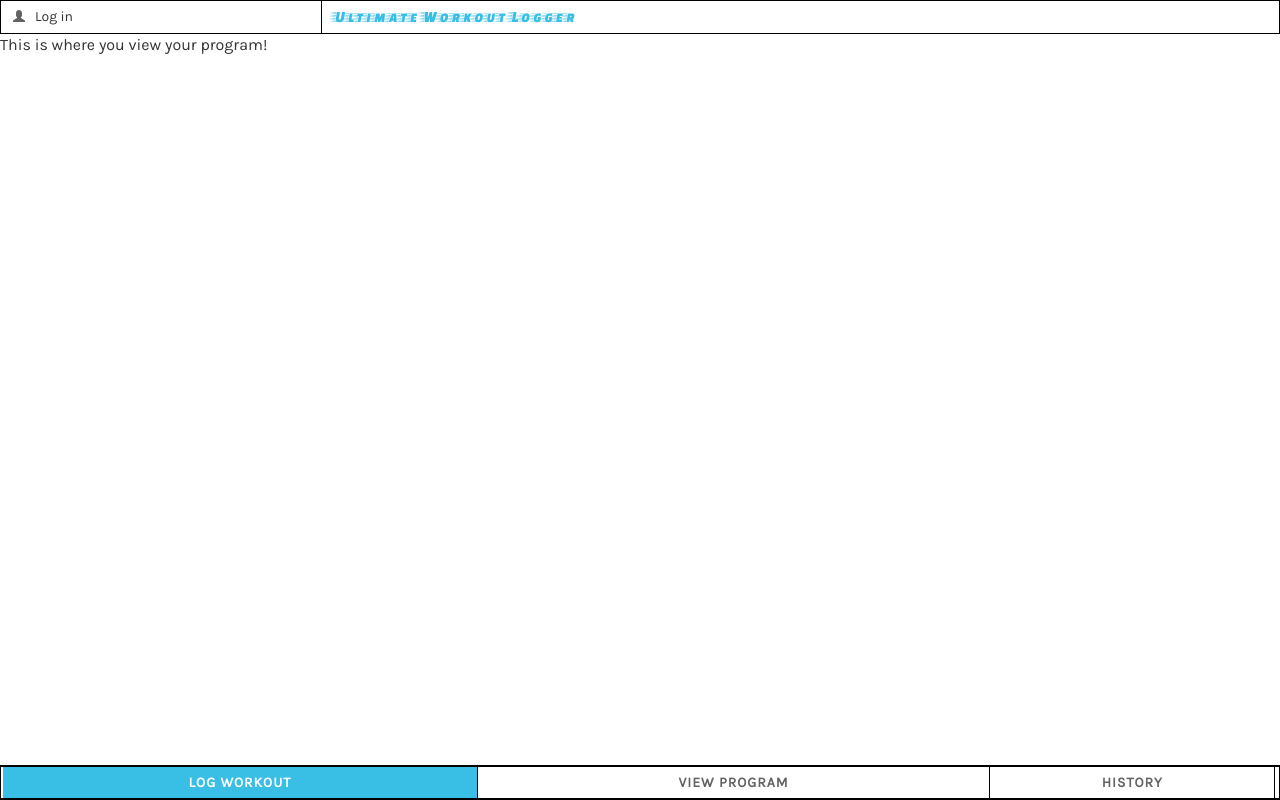
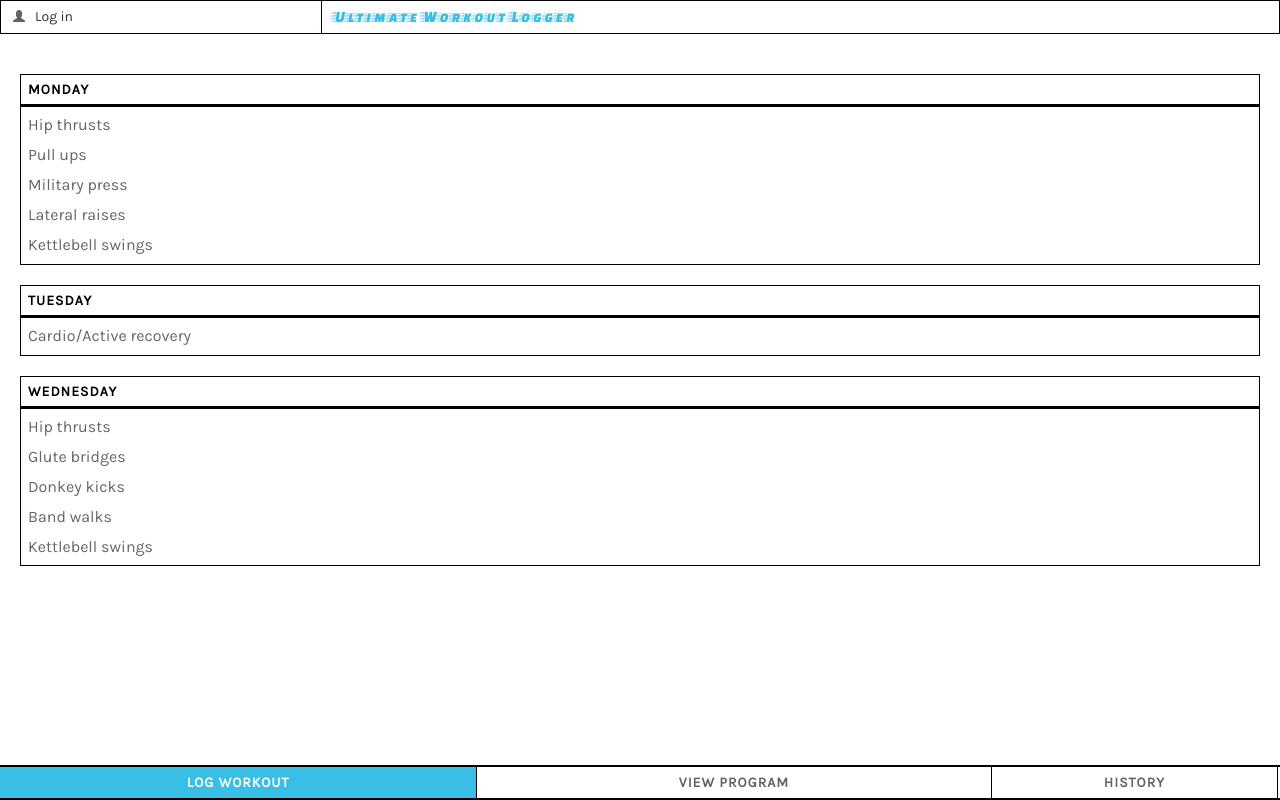
Before and after one commit to zippeellii/workout-logger-frontend, a React (Create React App) app: page /view-program in a window 1280 px wide. Built offline with nearby package versions, Linux system fonts and the light colour scheme.

Commit message:
program and programday components

```diff
--- a/src/App.css
+++ b/src/App.css
@@ -11,6 +11,16 @@ body {
   padding: 0;
   font-family: 'Karla', sans-serif;
   font-size: 16px;
+  font-weight: normal;
+  color: #666;
+}
+
+h3 {
+  font-size: 14px;
+  font-weight: bold;
+  text-transform: uppercase;
+  color: #000;
+  letter-spacing: 1px
 }
 
 .UWL-logo {
@@ -38,9 +48,18 @@ body {
   background-color: #F7027D;
 }
 
-.btn-primary:active, .btn-primary:hover {
+.btn-primary:active, .btn-primary:hover, .btn-primary:focus {
+  background-color: #C10162;
+}
 
+.btn-info {
+  background-color: #000;
 }
+
+.btn-info:active, .btn-info:hover, .btn-info:focus {
+  background-color: #000;
+}
+
 
 .btn-large {
   padding: 10px 65px;
@@ -78,7 +97,8 @@ table.nav {
 
 .nav {
   width: 100%;
-  border: 1px solid #000;
+  border-top: 1px solid #000;
+  border-bottom: 1px solid #000;
   height: 32px;
 }
 
@@ -95,3 +115,54 @@ table.nav {
 .nav td.active a {
   color: #FFF;
 }
+
+.nav td a.active {
+  color: #006ff1;
+}
+
+.dropdown button {
+  border: 1px solid #ddd;
+  border-radius: 3px;
+}
+
+.program-day {
+  width: 100%;
+  border: 1px solid #000;
+  height: 32px;
+  text-align: left;
+  margin: 20px 0px;
+}
+
+/*.program-day td, .program-day tr {
+  border-collapse: collapse;
+}*/
+
+.program-day thead {
+  border-bottom: 3px solid #000;
+}
+
+.program-day h3 {
+  margin: 7px;
+}
+
+.program-day p {
+  margin: 7px;
+}
+
+.centered-content {
+  text-align: center;
+}
+
+.anchored-bottom {
+  position:fixed;
+  bottom:70px;
+}
+
+.fake-btn-block {
+  width: 300px;
+  margin: 20px 0px 0px;
+}
+
+.padding-inside {
+  padding: 20px;
+}
--- a/src/components/Header.js
+++ b/src/components/Header.js
@@ -1,5 +1,5 @@
 import React, { Component } from 'react';
-import { DropdownButton, MenuItem, Button } from 'react-bootstrap';
+import { Button } from 'react-bootstrap';
 
 class Header extends Component {
 	render() {
--- a/src/components/LogWorkout.js
+++ b/src/components/LogWorkout.js
@@ -1,9 +1,22 @@
 import React, { Component } from 'react';
+import { Button, DropdownButton, MenuItem, Row, Col } from 'react-bootstrap';
 
 class LogWorkout extends Component {
 	render() {
 		return (
-			<div>This is where you log a workout!</div>
+			<Row>
+				<Col xs={12} className="centered-content">
+					<Button bsStyle="info" className="fake-btn-block">Log today's workout</Button>
+					<DropdownButton title="Log from current program" id="dropdown-size-large" className="fake-btn-block">
+				        <MenuItem eventKey="1">Day 1 or Monday</MenuItem>
+				        <MenuItem eventKey="2">Day 2 or Tuesday or whatever</MenuItem>
+				        <MenuItem eventKey="3">Day etc. etc.</MenuItem>
+			        </DropdownButton>
+			        <Button bsSize="lg" bsStyle="primary" className="btn-block anchored-bottom">
+			        	<span className="glyphicon glyphicon-ok"></span> Save
+			        </Button>
+		        </Col>
+			</Row>
 		)
 	}
 }
--- a/src/components/Nav.js
+++ b/src/components/Nav.js
@@ -1,24 +1,31 @@
 import React, { Component } from 'react';
-import { DropdownButton, MenuItem, Button } from 'react-bootstrap';
 
-var activeClass = function(){
-	console.log('hello');
-}
 
-class Header extends Component {
+class Nav extends Component {
+	activeClass(elem) {
+
+	    // let a = document.getElementsByTagName('a');
+
+	    // for (let i = 0; i < a.length; i++) {
+	    //     a[i].classList.remove('active');
+	    // }
+
+	    // elem.classList.add('active');
+	}
+
 	render() {
 		return (
 			<table className="nav">
 				<tbody>
 					<tr className="nav">
-						<td className="active" id="log-workout">
-							<a href="/log-workout" onClick={activeClass}>Log Workout</a>
+						<td className="active" id="log-workout" onClick={this.activeClass(this)}>
+							<a href="/log-workout">Log Workout</a>
 						</td>
-						<td id="view-program">
-							<a href="/view-program" onClick={activeClass}>View Program</a>
+						<td id="view-program" onClick={this.activeClass(this)}>
+							<a href="/view-program">View Program</a>
 						</td>
-						<td id="history">
-							<a href="/history" onClick={activeClass}>History</a>
+						<td id="history" onClick={this.activeClass(this)}>
+							<a href="/history">History</a>
 						</td>
 					</tr>
 				</tbody>
@@ -27,4 +34,4 @@ class Header extends Component {
 	}
 }
 
-export default Header;
+export default Nav;
--- /dev/null
+++ b/src/components/Program.js
@@ -0,0 +1,76 @@
+import React, { Component } from 'react';
+import { Row, Col } from 'react-bootstrap';
+
+
+class Program extends Component {
+	render() {
+		let title = ['Monday', 'Tuesday', 'Wednesday', 'Thursday', 'Friday', 'Saturday'];
+		let monday = ['Hip thrusts', 'Pull ups', 'Military press', 'Lateral raises', 'Kettlebell swings'];
+		let tuesday = ['Cardio/Active recovery'];
+		let wednesday = ['Hip thrusts', 'Glute bridges', 'Donkey kicks', 'Band walks', 'Kettlebell swings'];
+		return (
+			<Row className="padding-inside">
+				<Col xs={12}>
+					<table className="program-day">
+						<thead>
+							<tr>
+								<td><h3>{title[0]}</h3></td>
+							</tr>
+						</thead>
+						<tbody>
+							<tr>
+								<td>
+									<p>{monday[0]}</p>
+									<p>{monday[1]}</p>
+									<p>{monday[2]}</p>
+									<p>{monday[3]}</p>
+									<p>{monday[4]}</p>
+								</td>
+							</tr>
+						</tbody>
+					</table>
+
+					<table className="program-day">
+						<thead>
+							<tr>
+								<td><h3>{title[1]}</h3></td>
+							</tr>
+						</thead>
+						<tbody>
+							<tr>
+								<td>
+									<p>{tuesday[0]}</p>
+									<p>{tuesday[1]}</p>
+									<p>{tuesday[2]}</p>
+									<p>{tuesday[3]}</p>
+									<p>{tuesday[4]}</p>
+								</td>
+							</tr>
+						</tbody>
+					</table>
+
+					<table className="program-day">
+						<thead>
+							<tr>
+								<td><h3>{title[2]}</h3></td>
+							</tr>
+						</thead>
+						<tbody>
+							<tr>
+								<td>
+									<p>{wednesday[0]}</p>
+									<p>{wednesday[1]}</p>
+									<p>{wednesday[2]}</p>
+									<p>{wednesday[3]}</p>
+									<p>{wednesday[4]}</p>
+								</td>
+							</tr>
+						</tbody>
+					</table>
+				</Col>
+			</Row>
+		)
+	}
+}
+
+export default Program;
--- a/src/components/ViewProgram.js
+++ b/src/components/ViewProgram.js
@@ -1,9 +1,12 @@
 import React, { Component } from 'react';
+import Program from './Program';
 
 class ViewProgram extends Component {
 	render() {
 		return (
-			<div>This is where you view your program!</div>
+			<div>
+				<Program />
+			</div>
 		)
 	}
 }
```
Also changed, not shown: src/components/ProgramDay.js (added, +36 -0 lines).
